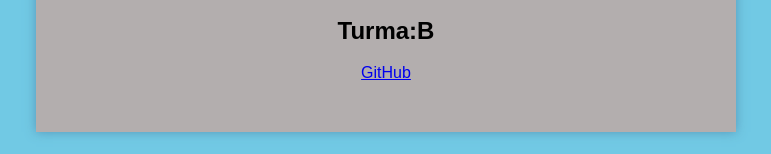
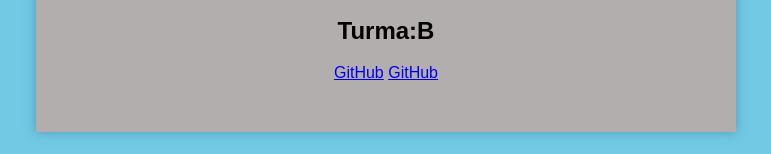
Before and after one commit to Raphaelph77/trab01ffrontend, a plain HTML site: page index.html in a window 1280 px wide. Shown: the part 501-655 px from the top of the page, without its empty margins (254-1025 px from the left). Drawn offline with Linux system fonts and the light colour scheme.

Commit message:
Update index.html

```diff
--- a/index.html
+++ b/index.html
@@ -41,6 +41,7 @@
         <h2>Turma:B</h2>
         <div class="social">
             <a href="#">GitHub</a>
+            <a href="https://raphaelph77.github.io/trab01ffrontend/">GitHub</a>
         </div>
     </div>
 </body>
```
